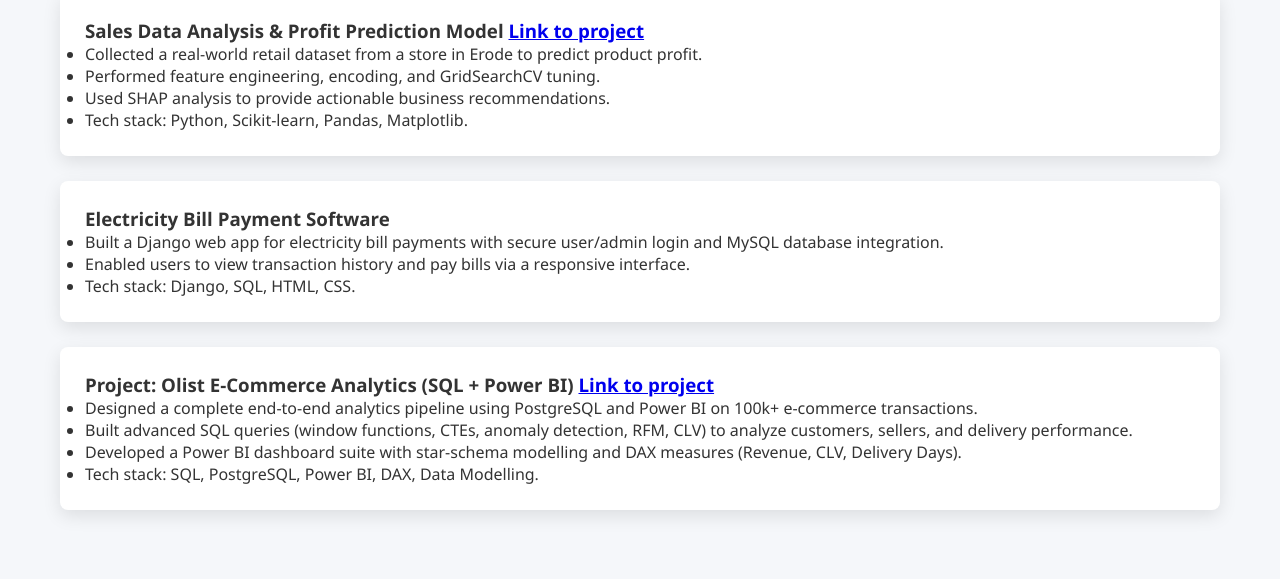
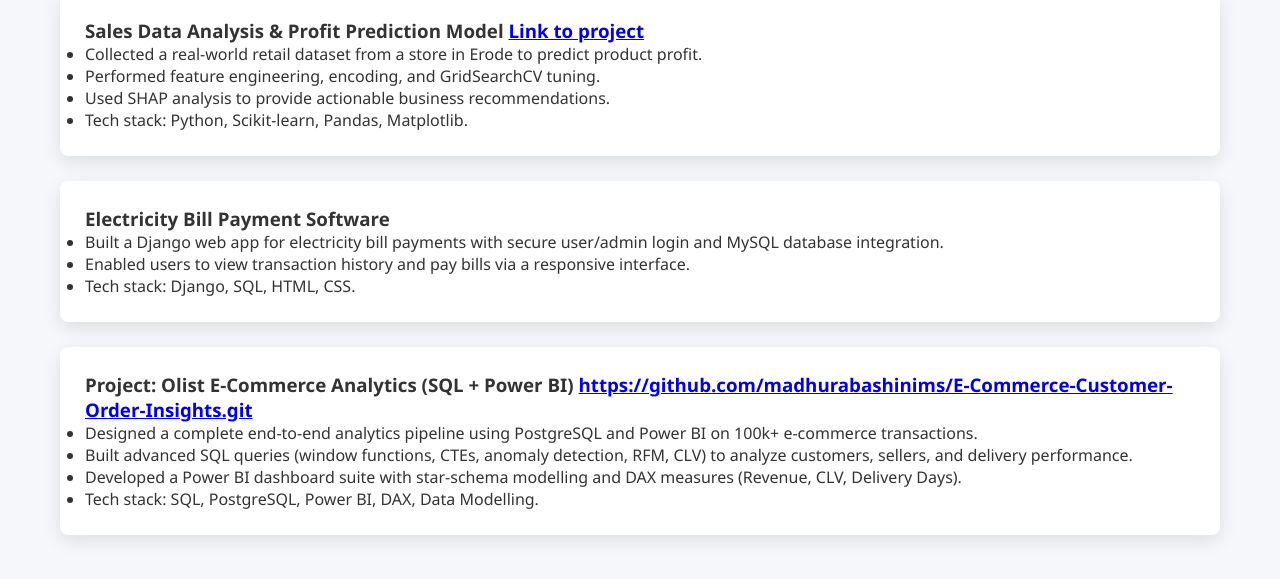
Before and after one commit to madhura9904/Portfolio, a plain HTML site: page projects.html in a window 1280 px wide. Shown: the part 193-772 px from the top of the page. Drawn offline with Linux system fonts and the light colour scheme.

Commit message:
CSS Changes

```diff
--- a/projects.html
+++ b/projects.html
@@ -42,7 +42,7 @@
   </div>
 
   <div class="card">
-    <h3>Project: Olist E-Commerce Analytics (SQL + Power BI) <a href="#">Link to project</a></h3>
+    <h3>Project: Olist E-Commerce Analytics (SQL + Power BI) <a href="#">https://github.com/madhurabashinims/E-Commerce-Customer-Order-Insights.git</a></h3>
     <ul>
       <li>Designed a complete end-to-end analytics pipeline using PostgreSQL and Power BI on 100k+ e-commerce transactions.</li>
       <li>Built advanced SQL queries (window functions, CTEs, anomaly detection, RFM, CLV) to analyze customers, sellers, and delivery performance.</li>
```
